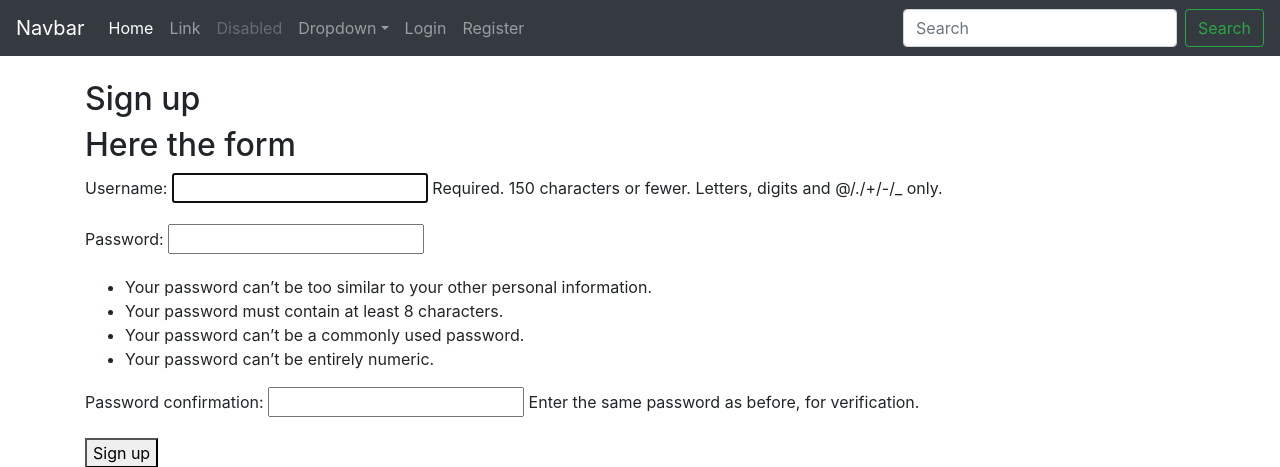
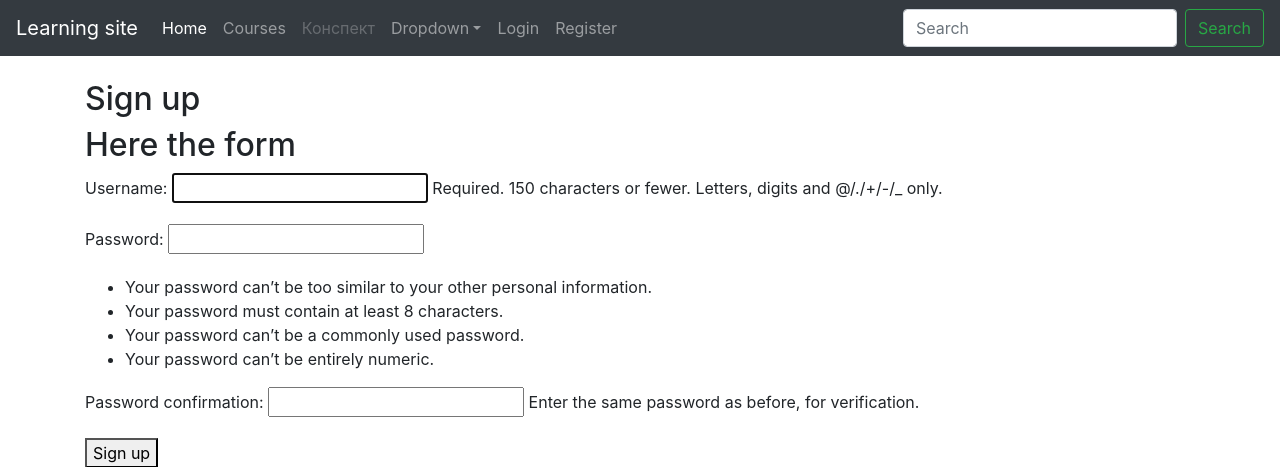
Before and after one commit to DmitrySevostianov/test_repository, a Django app: page /auth/signup/ in a window 1280 px wide. Shown: the top 467 px of the page. Run offline with Django 3.2, Linux system fonts and the light colour scheme; some libraries are stand-ins or nearby versions.

Commit message:
'Learning site' label added in base.html

```diff
--- a/homework_project/learning/templates/base.html
+++ b/homework_project/learning/templates/base.html
@@ -32,7 +32,7 @@
   <body>
 
     <nav class="navbar navbar-expand-md navbar-dark bg-dark fixed-top">
-      <a class="navbar-brand" href="#">Navbar</a>
+      <a class="navbar-brand" href="#">Learning site</a>
       <button class="navbar-toggler" type="button" data-toggle="collapse" data-target="#navbarsExampleDefault" aria-controls="navbarsExampleDefault" aria-expanded="false" aria-label="Toggle navigation">
         <span class="navbar-toggler-icon"></span>
       </button>
@@ -43,10 +43,10 @@
             <a class="nav-link" href="#">Home <span class="sr-only">(current)</span></a>
           </li>
           <li class="nav-item">
-            <a class="nav-link" href="#">Link</a>
+            <a class="nav-link" href="{% url 'learning:courses_list'%}">Courses</a>
           </li>
           <li class="nav-item">
-            <a class="nav-link disabled" href="#">Disabled</a>
+            <a class="nav-link disabled" href="#">Конспект</a>
           </li>
           <li class="nav-item dropdown">
             <a class="nav-link dropdown-toggle" href="https://example.com" id="dropdown01" data-toggle="dropdown" aria-haspopup="true" aria-expanded="false">Dropdown</a>
```
